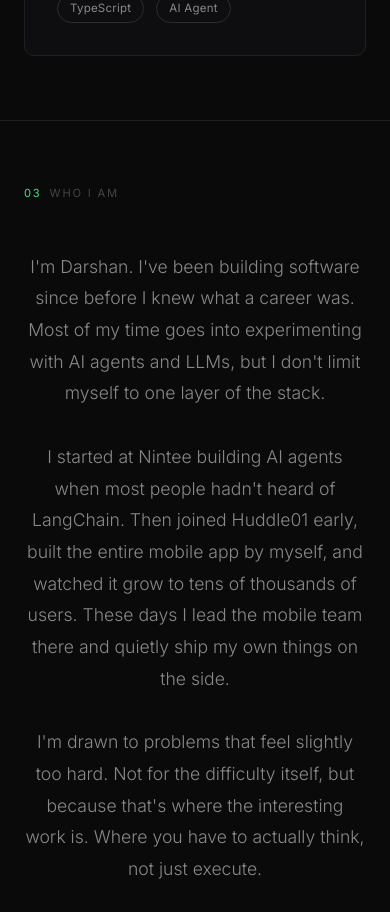
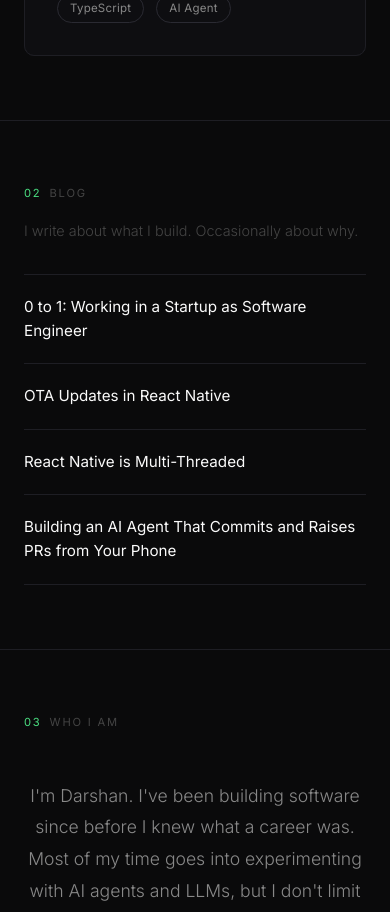
Before and after one commit to ponikar/ponikar, a Next.js app: page / in a window 390 px wide. Shown: the part 4060-4972 px from the top of the page. Built offline with nearby package versions, Linux system fonts and the light colour scheme.

Commit message:
add blog section with 4 dev.to posts

```diff
--- a/pages/index.tsx
+++ b/pages/index.tsx
@@ -3,7 +3,7 @@ import Head from "next/head";
 import { Navbar } from "../src/components/Navbar/Navbar";
 import { Hero } from "../src/components/Hero/Hero";
 import { Work } from "../src/components/Work/Work";
-
+import { Writing } from "../src/components/Writing/Writing";
 import { About } from "../src/components/About/About";
 import { HowIWork } from "../src/components/HowIWork/HowIWork";
 import { Books } from "../src/components/Books/Books";
@@ -34,7 +34,7 @@ const Home: NextPage = () => {
       <Navbar />
       <Hero />
       <Work />
-
+      <Writing />
       <About />
       <HowIWork />
       <Books />
--- a/src/components/Navbar/Navbar.tsx
+++ b/src/components/Navbar/Navbar.tsx
@@ -12,6 +12,7 @@ export const Navbar: FC = () => {
       <div className={styles.logo}>Darshan Ponikar</div>
       <ul className={`${styles.links} ${open ? styles.open : ""}`}>
         <li><a href="#work" onClick={close}>Work</a></li>
+        <li><a href="#writing" onClick={close}>Blog</a></li>
         <li><a href="#who" onClick={close}>About</a></li>
         <li><a href="#books" onClick={close}>Books</a></li>
         <li><a href="#contact" onClick={close}>Contact</a></li>
--- a/src/components/Writing/Writing.module.css
+++ b/src/components/Writing/Writing.module.css
@@ -31,11 +31,12 @@
   display: flex;
   align-items: baseline;
   justify-content: space-between;
-  gap: 2rem;
+  gap: 1rem;
   padding: 1.25rem 0;
   border-bottom: 0.5px solid var(--border);
   transition: padding-left 0.15s;
-  cursor: pointer;
+  text-decoration: none;
+  color: inherit;
 }
 
 .row:first-child { border-top: 0.5px solid var(--border); }
@@ -48,30 +49,9 @@
   flex: 1;
 }
 
-.meta {
-  display: flex;
-  gap: 1.5rem;
-  align-items: center;
-  flex-shrink: 0;
-}
-
-.tag {
-  font-size: 0.68rem;
-  text-transform: uppercase;
-  letter-spacing: 0.1em;
-  color: var(--text3);
-}
-
-.date {
-  font-size: 0.75rem;
-  color: var(--text3);
-  min-width: 80px;
-  text-align: right;
-}
+.row:hover .title { color: var(--accent); }
 
 @media (max-width: 768px) {
   .section { padding: 4rem 1.5rem; }
   .row { flex-direction: column; gap: 0.5rem; align-items: flex-start; }
-  .meta { gap: 1rem; }
-  .date { min-width: auto; text-align: left; }
 }
--- a/src/components/Writing/Writing.tsx
+++ b/src/components/Writing/Writing.tsx
@@ -2,27 +2,22 @@ import { FC } from "react";
 import styles from "./Writing.module.css";
 
 const posts = [
-  { title: "OTA Updates in React Native: The Complete Guide", tag: "Mobile", date: "20K+ views" },
-  { title: "How I Got WebRTC to 120 FPS on Mobile", tag: "Performance", date: "2024" },
-  { title: "Building a Real-time Token Ranking System with Redis", tag: "Infrastructure", date: "2025" },
-  { title: "Solana Transaction Parsing at Scale: What I Learned", tag: "Blockchain", date: "2025" },
-  { title: "Why I Turned Down the Bangalore Offer", tag: "Career", date: "2025" },
+  { title: "0 to 1: Working in a Startup as Software Engineer", link: "https://dev.to/ponikar/0-to-1-working-in-a-startup-as-software-engineer-4jlp" },
+  { title: "OTA Updates in React Native", link: "https://dev.to/ponikar/ota-updates-in-react-native-1pbo" },
+  { title: "React Native is Multi-Threaded", link: "https://dev.to/ponikar/react-native-is-multi-threaded-44aj" },
+  { title: "Building an AI Agent That Commits and Raises PRs from Your Phone", link: "https://dev.to/ponikar/building-an-ai-agent-that-commits-and-raises-prs-from-your-phone-1n78" },
 ];
 
 export const Writing: FC = () => {
   return (
     <section id="writing" className={styles.section}>
-      <p className={styles.label}><span>02</span>Writing</p>
+      <p className={styles.label}><span>02</span>Blog</p>
       <p className={styles.intro}>I write about what I build. Occasionally about why.</p>
       <div className={styles.list}>
         {posts.map((post, i) => (
-          <div key={i} className={styles.row}>
+          <a key={i} href={post.link} target="_blank" rel="noreferrer" className={styles.row}>
             <p className={styles.title}>{post.title}</p>
-            <div className={styles.meta}>
-              <span className={styles.tag}>{post.tag}</span>
-              <span className={styles.date}>{post.date}</span>
-            </div>
-          </div>
+          </a>
         ))}
       </div>
     </section>
```
